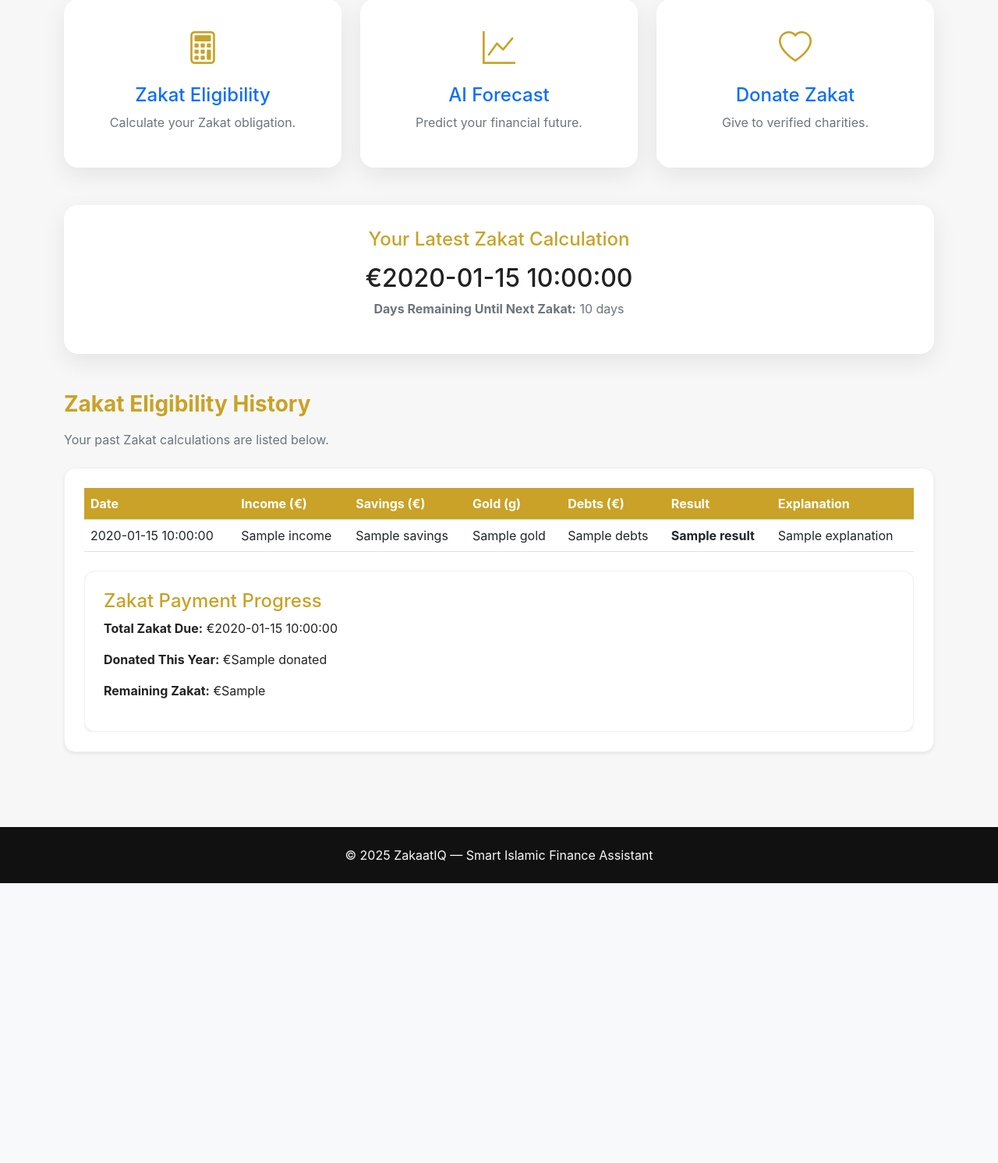
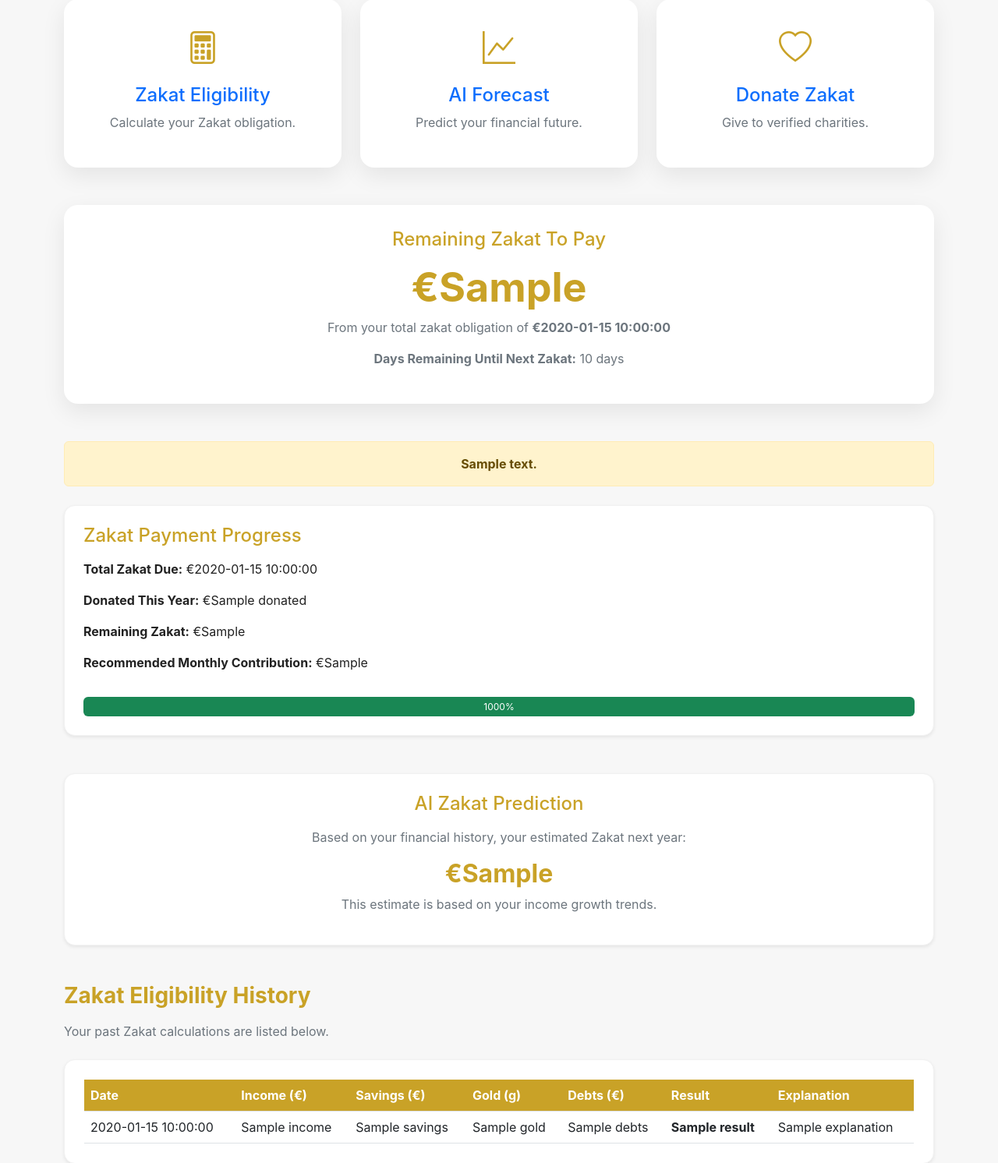
Before and after one commit to wissamhadjarab/ZakaatIQ, a Flask app: template templates/dashboard.html in a window 1280 px wide. Shown: the part 287-1779 px from the top of the page at 78% size. Before the commit the page ends 1420 px from the top, so only its background shows below. Run offline with Flask 3, Linux system fonts and the light colour scheme; the template is opened without the code that fills it: most values are stand-ins (such as "Sample title", 1, 10 or a date in 2020); parts of the project's set-up code (start-up, migrations or seed data) failed here and were passed over; some libraries are stand-ins or nearby versions.

Commit message:
dashboard UI w AI prediction

```diff
--- a/templates/dashboard.html
+++ b/templates/dashboard.html
@@ -17,48 +17,31 @@
 <div class="col-md-4">
 <a href="{{ url_for('eligibility') }}" style="text-decoration:none;">
 <div class="dashboard-card">
-
-<div class="card-icon">
-<i class="bi bi-calculator"></i>
-</div>
-
+<div class="card-icon"><i class="bi bi-calculator"></i></div>
 <h4 class="mt-3">Zakat Eligibility</h4>
 <p class="text-muted">Calculate your Zakat obligation.</p>
-
 </div>
 </a>
 </div>
-
 
 <!-- AI Forecast -->
 <div class="col-md-4">
 <a href="{{ url_for('forecast') }}" style="text-decoration:none;">
 <div class="dashboard-card">
-
-<div class="card-icon">
-<i class="bi bi-graph-up"></i>
-</div>
-
+<div class="card-icon"><i class="bi bi-graph-up"></i></div>
 <h4 class="mt-3">AI Forecast</h4>
 <p class="text-muted">Predict your financial future.</p>
-
 </div>
 </a>
 </div>
-
 
 <!-- Donate -->
 <div class="col-md-4">
 <a href="{{ url_for('donate') }}" style="text-decoration:none;">
 <div class="dashboard-card">
-
-<div class="card-icon">
-<i class="bi bi-heart"></i>
-</div>
-
+<div class="card-icon"><i class="bi bi-heart"></i></div>
 <h4 class="mt-3">Donate Zakat</h4>
 <p class="text-muted">Give to verified charities.</p>
-
 </div>
 </a>
 </div>
@@ -69,28 +52,94 @@
 <!-- ZAKAT SUMMARY -->
 {% if zakat_due %}
 
-<div class="dashboard-card mb-5">
+<div class="dashboard-card mb-5 text-center">
 
-<h4 class="gold-text">Your Latest Zakat Calculation</h4>
+<h4 class="gold-text">Remaining Zakat To Pay</h4>
 
-<h2 class="mt-3">€{{ zakat_due }}</h2>
+<h1 class="fw-bold mt-3" style="font-size:52px; color:#C9A227;">
+€{{ remaining_zakat }}
+</h1>
 
 <p class="text-muted">
+From your total zakat obligation of <strong>€{{ zakat_due }}</strong>
+</p>
 
+<p class="text-muted">
 <strong>Days Remaining Until Next Zakat:</strong>
-
 {% if days_remaining is not none %}
     {{ days_remaining }} days
 {% else %}
     Not calculated
 {% endif %}
-
 </p>
 
 </div>
 
 {% endif %}
 
+
+<!-- REMINDER -->
+{% if reminder_message %}
+<div class="alert alert-warning text-center mb-4">
+<strong>{{ reminder_message }}</strong>
+</div>
+{% endif %}
+
+
+<!-- DONATION PROGRESS -->
+{% if zakat_due %}
+
+<div class="card shadow-sm p-4 mb-5">
+
+<h4 class="gold-text mb-3">Zakat Payment Progress</h4>
+
+<p><strong>Total Zakat Due:</strong> €{{ zakat_due }}</p>
+<p><strong>Donated This Year:</strong> €{{ donated }}</p>
+<p><strong>Remaining Zakat:</strong> €{{ remaining_zakat }}</p>
+<p><strong>Recommended Monthly Contribution:</strong> €{{ monthly_recommendation }}</p>
+
+{% set progress = ((donated / zakat_due) * 100) if zakat_due else 0 %}
+
+<div class="progress mt-3" style="height:25px;">
+
+<div
+class="progress-bar bg-success"
+role="progressbar"
+style="width: {{ progress }}%;">
+
+{{ progress | round(1) }}%
+
+</div>
+
+</div>
+
+</div>
+
+{% endif %}
+
+
+<!-- AI ZAKAT PREDICTION -->
+{% if predicted_next_zakat %}
+
+<div class="card shadow-sm p-4 mb-5 text-center">
+
+<h4 class="gold-text mb-3">AI Zakat Prediction</h4>
+
+<p class="text-muted">
+Based on your financial history, your estimated Zakat next year:
+</p>
+
+<h2 class="fw-bold" style="color:#C9A227;">
+€{{ predicted_next_zakat }}
+</h2>
+
+<p class="text-muted">
+This estimate is based on your income growth trends.
+</p>
+
+</div>
+
+{% endif %}
 
 
 <!-- ZAKAT HISTORY -->
@@ -139,19 +188,7 @@
 
 </table>
 
-<div class="card mt-4 p-4 shadow-sm">
-
-<h4 style="color: var(--gold);">Zakat Payment Progress</h4>
-
-<p><strong>Total Zakat Due:</strong> €{{ zakat_due }}</p>
-
-<p><strong>Donated This Year:</strong> €{{ donated }}</p>
-
-<p><strong>Remaining Zakat:</strong> €{{ remaining_zakat }}</p>
-
 </div>
-</div>
-
 </div>
 
 {% else %}
```
Lines whose indentation alone changed are shown as unchanged.
